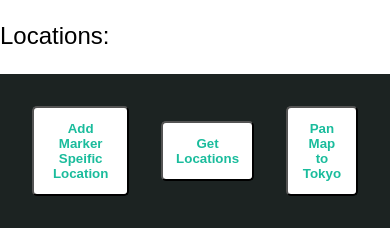
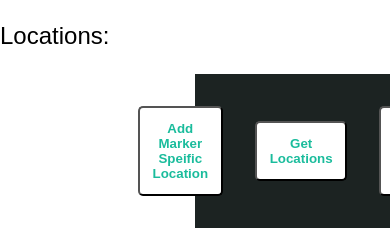
Before and after one commit to Dorcohen777/traveltrip-git-collab, a plain HTML site: page index.html in a window 390 px wide. Shown: the part 943-1171 px from the top of the page. Drawn offline with Linux system fonts and the light colour scheme; some packages are replaced by stand-ins of ours.

Commit message:
css update

```diff
--- a/css/main.css
+++ b/css/main.css
@@ -164,6 +164,8 @@ header {
     display: flex;
     justify-content: center;
     align-items: center;
+    margin-left:50%;
+    max-width: 50%;
     gap: 2rem;
     padding: 2rem;
     background-color: #1c2322;
@@ -199,6 +201,15 @@ header {
         padding: 3rem 0;
     }
 
+    .actions-section {
+        display: flex;
+        justify-content: center;
+        align-items: center;
+        max-width: 50%;
+        gap: 2rem;
+        padding: 2rem;
+        background-color: #1c2322;
+    }
 
 }
 
--- a/js/services/map.service.js
+++ b/js/services/map.service.js
@@ -5,7 +5,7 @@ export const mapService = {
     getInputPos,
 }
 
-const API_KEY = 'AIzaSyDTBlLlarVlkY3cj0CzbExexK_8GLZvoFc'
+// const API_KEY = 'AIzaSyDTBlLlarVlkY3cj0CzbExexK_8GLZvoFc'
 
 // Var that is used throughout this Module (not global)
 let gMap
```
